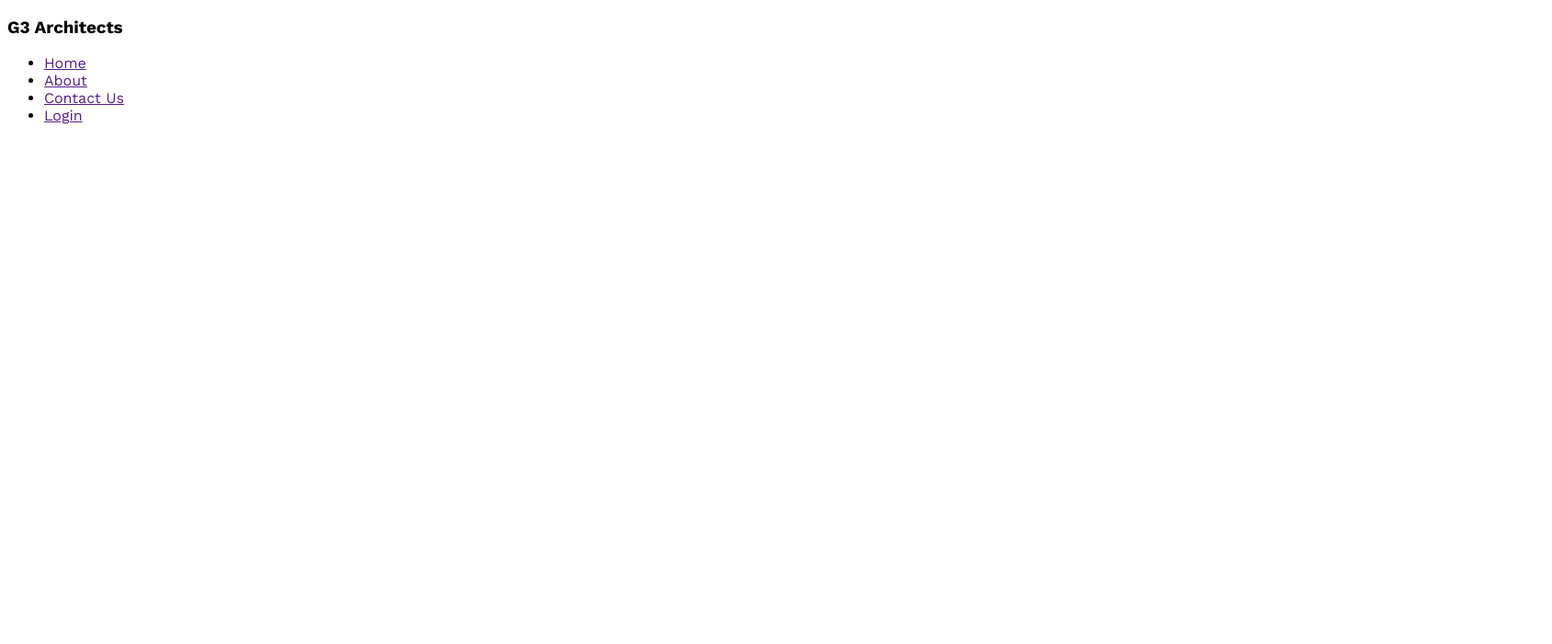
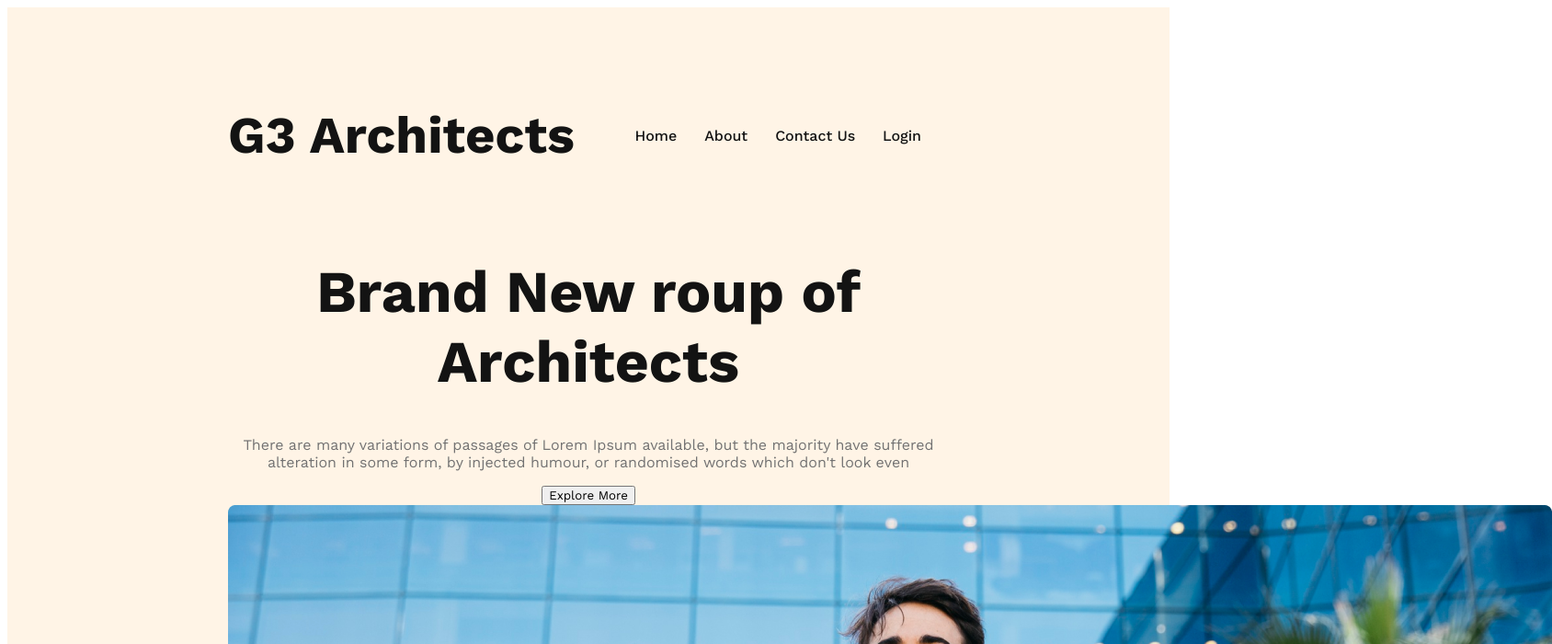
Before and after one commit to mdmuradgain/g3-architects-website, a plain HTML site: page index.html in a window 1280 px wide. Shown: the top 700 px of the page at 92% size, 1688 px wide, since content can reach past the window. Drawn offline with nearby package versions, Linux system fonts and the light colour scheme.

Commit message:
Banner content added

```diff
--- a/index.html
+++ b/index.html
@@ -1,14 +1,14 @@
 <!DOCTYPE html>
 <html lang="en">
   <head>
-  <meta charset="UTF-8">
-  <meta name="viewport" content="width=device-width, initial-scale=1.0">
-  <link rel="stylesheet" href="styles.css/style.css">
+    <meta charset="UTF-8" />
+    <meta name="viewport" content="width=device-width, initial-scale=1.0" />
+    <link rel="stylesheet" href="styles.css/style.css" />
     <title>G3 Architects</title>
   </head>
   <body>
     <header>
-    <nav>
+      <nav class="nav_tittle">
         <h3>G3 Architects</h3>
         <ul>
           <li><a href="">Home</a></li>
@@ -17,12 +17,20 @@
           <li><a href="">Login</a></li>
         </ul>
       </nav>
+      <div class="banner">
+        <div class="banner_content">
+          <h1 class="banner_tittle">Brand New roup of Architects</h1>
+          <p class="banner_description">
+            There are many variations of passages of Lorem Ipsum available, but
+            the majority have suffered alteration in some form, by injected
+            humour, or randomised words which don't look even
+          </p>
+          <button class="btn_primary">Explore More</button>
+        </div>
+        <img src="images/banner.png" alt="" srcset="">
+      </div>
     </header>
-  <main>
-
-  </main>
-  <footer>
-
-  </footer>
+    <main></main>
+    <footer></footer>
   </body>
 </html>
--- a/styles.css/style.css
+++ b/styles.css/style.css
@@ -1,5 +1,57 @@
 /* Work Sans Font From Google Font */
-  @import url('https://fonts.googleapis.com/css2?family=Work+Sans:ital,wght@0,400;0,500;0,600;0,700;0,800;1,400;1,500;1,600;1,700;1,800&display=swap');
-*{
-  font-family: 'Work Sans', sans-serif;
+@import url("https://fonts.googleapis.com/css2?family=Work+Sans:ital,wght@0,400;0,500;0,600;0,700;0,800;1,400;1,500;1,600;1,700;1,800&display=swap");
+
+/* Shared Styles */
+* {
+  font-family: "Work Sans", sans-serif;
 }
+.btn_primary{
+
+}
+
+/* Header Styles */
+header {
+  background: rgba(255, 144, 14, 0.1);
+  padding: 50px 240px;
+}
+nav {
+  display: flex;
+  justify-content: space-between;
+  align-items: center;
+}
+nav > ul {
+  display: flex;
+}
+.nav_tittle {
+  font-size: 3rem;
+  font-weight: 700;
+  color: #131313;
+}
+nav li {
+  list-style: none;
+  text-decoration: none;
+  font-weight: 500;
+  font-size: 1rem;
+  color: #424242;
+  margin-right: 30px;
+}
+nav li a {
+  text-decoration: none;
+  color: #131313;
+}
+/* Banner Styles */
+.banner_content {
+  max-width: 800px;
+  text-align: center;
+  margin: 0 auto;
+}
+.banner_tittle {
+  color: #131313;
+  font-size: 64px;
+  font-weight: 700;
+}
+.banner_description {
+  color: #727272;
+  font-size: 16px;
+  font-weight: 400;
+}
```
Lines whose indentation alone changed are shown as unchanged.
